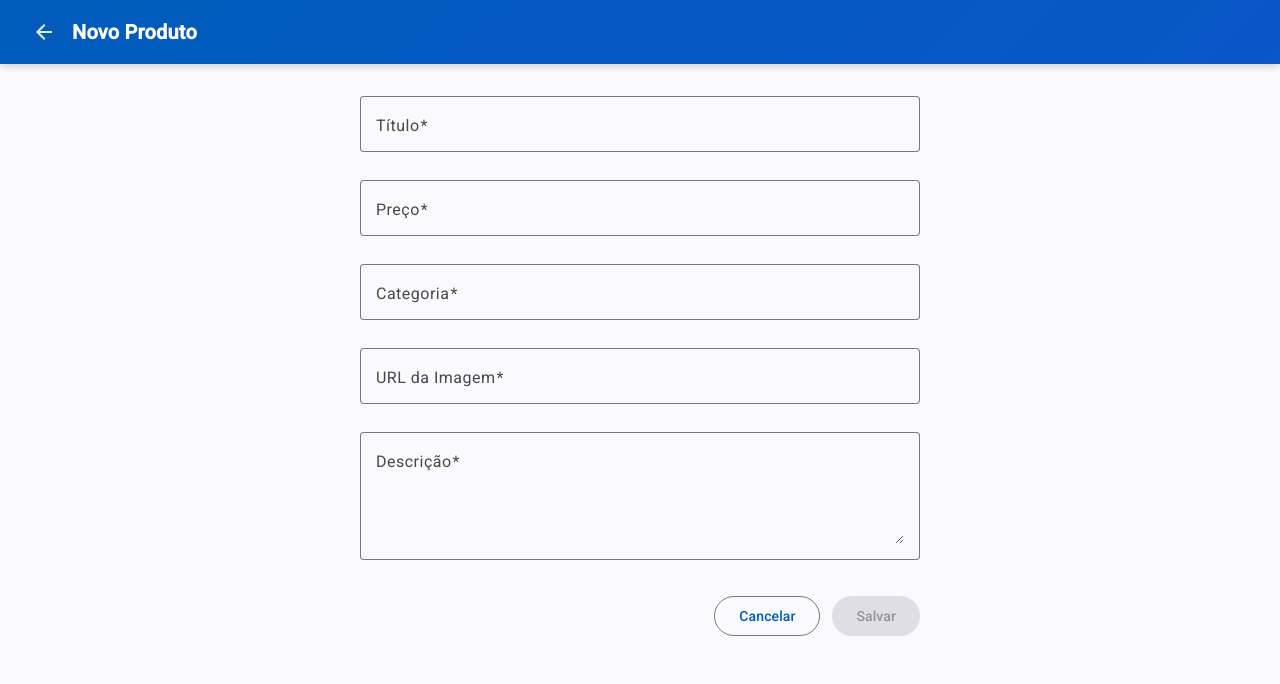
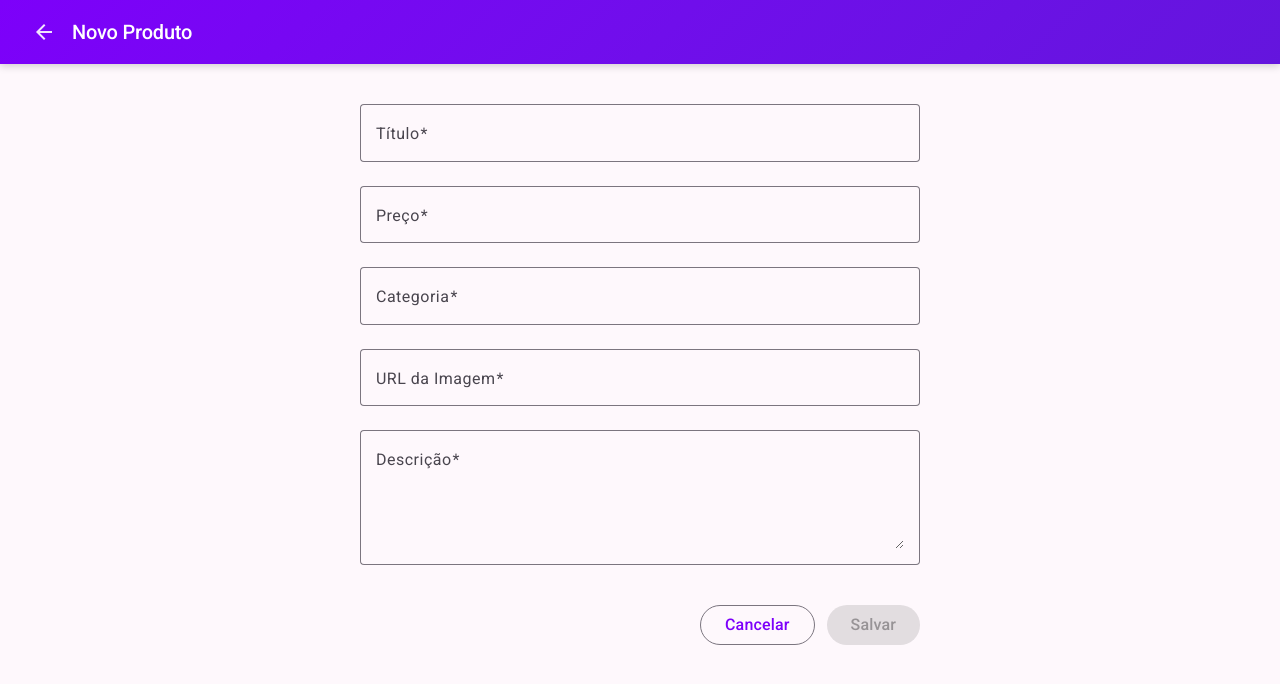
Before and after one commit to JuarezAntonioGoes/starian-test, an Angular app: page /products/new in a window 1280 px wide. Shown: the top 684 px of the page. Built offline with nearby package versions, Linux system fonts and the light colour scheme.

Commit message:
style: add typography mixins, custom color palette and apply across components

```diff
--- a/angular.json
+++ b/angular.json
@@ -29,7 +29,10 @@
                 "input": "public"
               }
             ],
-            "styles": ["src/styles.scss"]
+            "styles": ["src/styles.scss"],
+            "stylePreprocessorOptions": {
+              "includePaths": ["src"]
+            }
           },
           "configurations": {
             "production": {
--- a/src/app/features/products/product-form/product-form.component.scss
+++ b/src/app/features/products/product-form/product-form.component.scss
@@ -1,7 +1,9 @@
+@use 'styles/typography' as typography;
+
 .container {
   display: flex;
   justify-content: center;
-  padding: 32px 24px;
+  padding: 40px 24px;
 }
 
 .form {
@@ -9,22 +11,26 @@
   flex-direction: column;
   width: 100%;
   max-width: 560px;
-  gap: 8px;
+  gap: 4px;
 
   mat-form-field {
     width: 100%;
+
+    input,
+    textarea {
+      @include typography.body-lg;
+    }
   }
-}
-
-.save-error {
-  color: var(--mat-sys-error);
-  margin: 0;
-  font-size: 14px;
 }
 
 .actions {
   display: flex;
   justify-content: flex-end;
   gap: 12px;
-  margin-top: 8px;
+  margin-top: 16px;
+
+  button {
+    @include typography.title-md;
+    letter-spacing: 0.01em;
+  }
 }
--- a/src/app/features/products/product-list/product-list.component.html
+++ b/src/app/features/products/product-list/product-list.component.html
@@ -37,17 +37,19 @@
 
       <ng-container matColumnDef="category">
         <th mat-header-cell *matHeaderCellDef>Categoria</th>
-        <td mat-cell *matCellDef="let product">{{ product.category }}</td>
+        <td mat-cell *matCellDef="let product" class="category-cell">{{ product.category }}</td>
       </ng-container>
 
       <ng-container matColumnDef="price">
         <th mat-header-cell *matHeaderCellDef>Preço</th>
-        <td mat-cell *matCellDef="let product">$ {{ product.price }}</td>
+        <td mat-cell *matCellDef="let product" class="price-cell">$ {{ product.price }}</td>
       </ng-container>
 
       <ng-container matColumnDef="rating">
         <th mat-header-cell *matHeaderCellDef>Avaliação</th>
-        <td mat-cell *matCellDef="let product">{{ product.rating.rate }} / 5</td>
+        <td mat-cell *matCellDef="let product" class="rating-cell">
+          {{ product.rating.rate }} / 5
+        </td>
       </ng-container>
 
       <ng-container matColumnDef="actions">
--- a/src/app/features/products/product-list/product-list.component.scss
+++ b/src/app/features/products/product-list/product-list.component.scss
@@ -1,3 +1,5 @@
+@use 'styles/typography' as typography;
+
 .container {
   padding: 24px;
 }
@@ -12,6 +14,7 @@
 }
 
 .error-message {
+  @include typography.body-md;
   color: var(--mat-sys-error);
   margin: 0;
 }
@@ -28,8 +31,22 @@
 }
 
 .title-cell {
+  @include typography.body-md;
   max-width: 280px;
   overflow: hidden;
   text-overflow: ellipsis;
   white-space: nowrap;
 }
+
+.category-cell {
+  @include typography.body-sm;
+  color: var(--mat-sys-on-surface-variant);
+}
+
+.price-cell {
+  @include typography.title-md;
+}
+
+.rating-cell {
+  @include typography.body-sm;
+}
--- a/src/app/shared/components/page-header/page-header.component.scss
+++ b/src/app/shared/components/page-header/page-header.component.scss
@@ -1,3 +1,5 @@
+@use 'styles/typography' as typography;
+
 :host {
   display: block;
 }
@@ -27,10 +29,9 @@
   }
 
   .title {
+    @include typography.headline-sm;
     flex: 1;
-    font-size: 1.25rem;
-    font-weight: 600;
-    letter-spacing: 0.01em;
+    letter-spacing: -0.01em;
     white-space: nowrap;
     overflow: hidden;
     text-overflow: ellipsis;
--- a/src/index.html
+++ b/src/index.html
@@ -9,7 +9,7 @@
     <link rel="preconnect" href="https://fonts.googleapis.com" />
     <link rel="preconnect" href="https://fonts.gstatic.com" crossorigin />
     <link
-      href="https://fonts.googleapis.com/css2?family=Roboto:wght@300;400;500&display=swap"
+      href="https://fonts.googleapis.com/css2?family=Roboto:wght@300;400;500;700&display=swap"
       rel="stylesheet"
     />
     <link href="https://fonts.googleapis.com/icon?family=Material+Icons" rel="stylesheet" />
--- a/src/styles.scss
+++ b/src/styles.scss
@@ -1,17 +1,20 @@
-// Include theming for Angular Material with `mat.theme()`.
-// This Sass mixin will define CSS variables that are used for styling Angular Material
-// components according to the Material 3 design spec.
-// Learn more about theming and how to use it for your application's
-// custom components at https://material.angular.dev/guide/theming
 @use '@angular/material' as mat;
+
+// ─── Paleta de cores customizada ────────────────────────────────────────────
+// Primary: Violeta moderno
+// Secondary: Índigo
+// Tertiary: Teal
+// Error: Vermelho padrão M3
 
 html {
   height: 100%;
   @include mat.theme(
     (
       color: (
-        primary: mat.$azure-palette,
-        tertiary: mat.$blue-palette,
+        primary: mat.$violet-palette,
+        secondary: mat.$magenta-palette,
+        tertiary: mat.$cyan-palette,
+        error: mat.$red-palette,
       ),
       typography: Roboto,
       density: 0,
@@ -20,20 +23,42 @@ html {
 }
 
 body {
-  // Default the application to a light color theme. This can be changed to
-  // `dark` to enable the dark color theme, or to `light dark` to defer to the
-  // user's system settings.
   color-scheme: light;
-
-  // Set a default background, font and text colors for the application using
-  // Angular Material's system-level CSS variables. Learn more about these
-  // variables at https://material.angular.dev/guide/system-variables
   background-color: var(--mat-sys-surface);
   color: var(--mat-sys-on-surface);
-  font: var(--mat-sys-body-medium);
-
-  // Reset the user agent margin.
+  font-family: Roboto, sans-serif;
+  font-size: 14px;
+  line-height: 1.5;
   margin: 0;
   height: 100%;
+  -webkit-font-smoothing: antialiased;
+  -moz-osx-font-smoothing: grayscale;
 }
-/* You can add global styles to this file, and also import other style files */
+
+// ─── Tipografia via mixins em _typography.scss ──────────────────────────────
+// Cada componente importa: @use 'styles/typography' as typography;
+// e aplica: @include typography.body-md;
+
+// ─── Componentes globais ────────────────────────────────────────────────────
+
+// Garantir Roboto nos componentes Material
+.mat-mdc-button,
+.mat-mdc-raised-button,
+.mat-mdc-outlined-button,
+.mat-mdc-unelevated-button,
+.mat-mdc-icon-button,
+.mat-mdc-form-field,
+.mat-mdc-table,
+.mat-mdc-snack-bar-container,
+.mat-mdc-dialog-container {
+  font-family: Roboto, sans-serif !important;
+}
+
+.mat-mdc-header-cell {
+  font-family: Roboto, sans-serif !important;
+  font-weight: 600 !important;
+  font-size: 0.75rem !important;
+  letter-spacing: 0.04em !important;
+  text-transform: uppercase !important;
+  color: var(--mat-sys-on-surface-variant) !important;
+}
--- /dev/null
+++ b/src/styles/_typography.scss
@@ -0,0 +1,77 @@
+// ─── Mixins de tipografia ────────────────────────────────────────────────────
+// Uso: @include typography.headline-sm;
+// Fonte base: Roboto (carregada via index.html)
+
+@mixin display {
+  font-family: Roboto, sans-serif;
+  font-size: 3rem;
+  font-weight: 700;
+  line-height: 1.1;
+  letter-spacing: -0.02em;
+}
+
+@mixin headline-lg {
+  font-family: Roboto, sans-serif;
+  font-size: 2rem;
+  font-weight: 700;
+  line-height: 1.2;
+  letter-spacing: -0.01em;
+}
+
+@mixin headline-md {
+  font-family: Roboto, sans-serif;
+  font-size: 1.5rem;
+  font-weight: 700;
+  line-height: 1.25;
+}
+
+@mixin headline-sm {
+  font-family: Roboto, sans-serif;
+  font-size: 1.25rem;
+  font-weight: 500;
+  line-height: 1.3;
+}
+
+@mixin title-lg {
+  font-family: Roboto, sans-serif;
+  font-size: 1.125rem;
+  font-weight: 500;
+  line-height: 1.4;
+}
+
+@mixin title-md {
+  font-family: Roboto, sans-serif;
+  font-size: 1rem;
+  font-weight: 500;
+  line-height: 1.4;
+}
+
+@mixin body-lg {
+  font-family: Roboto, sans-serif;
+  font-size: 1rem;
+  font-weight: 400;
+  line-height: 1.6;
+}
+
+@mixin body-md {
+  font-family: Roboto, sans-serif;
+  font-size: 0.875rem;
+  font-weight: 400;
+  line-height: 1.5;
+}
+
+@mixin body-sm {
+  font-family: Roboto, sans-serif;
+  font-size: 0.75rem;
+  font-weight: 400;
+  line-height: 1.4;
+}
+
+@mixin label {
+  font-family: Roboto, sans-serif;
+  font-size: 0.75rem;
+  font-weight: 500;
+  line-height: 1.3;
+  letter-spacing: 0.04em;
+  text-transform: uppercase;
+}
```
